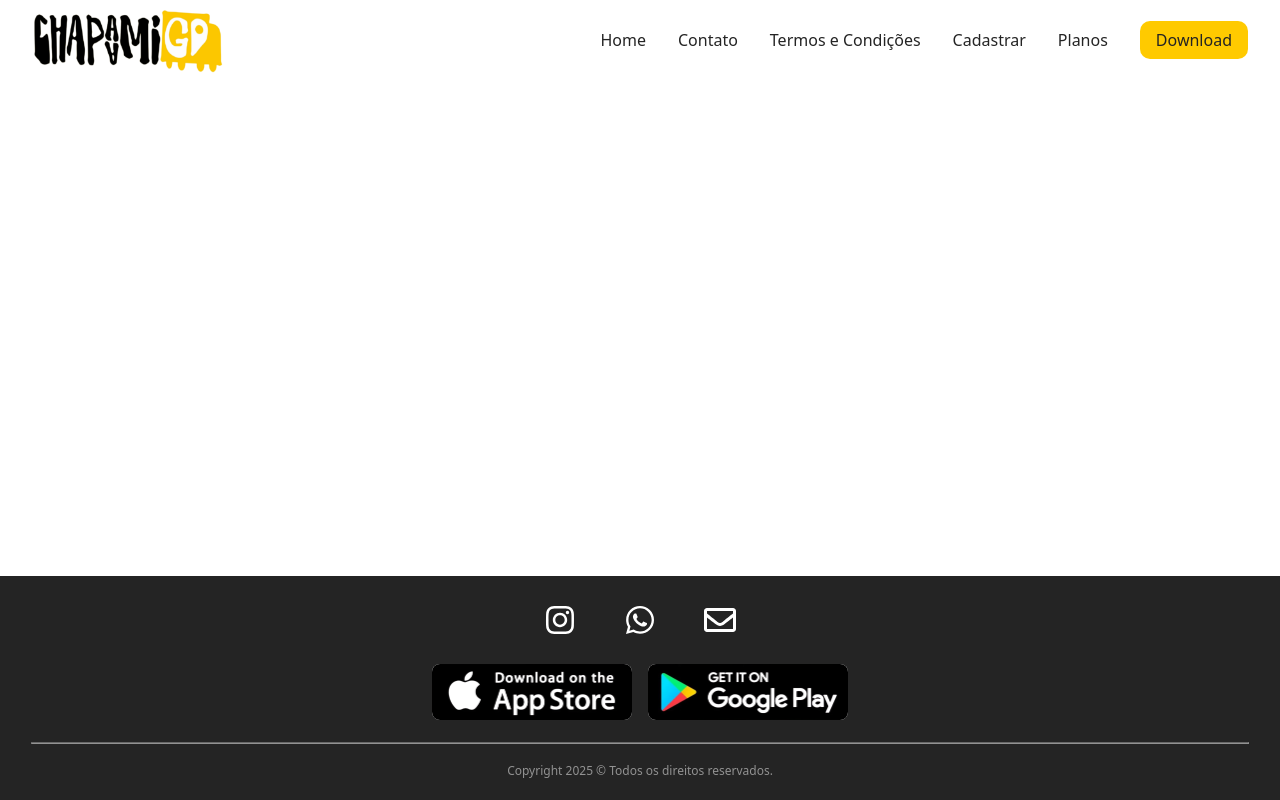
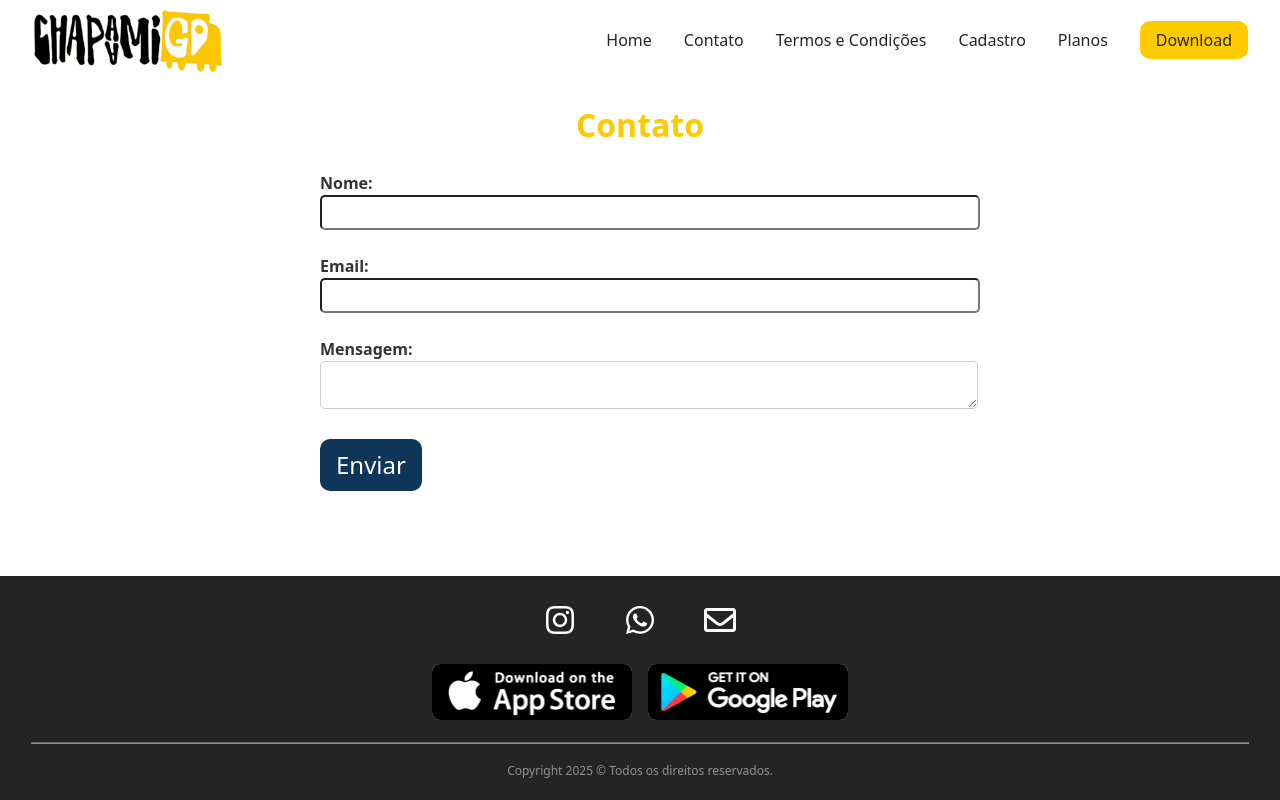
Before and after one commit to kiqBueno/ChapaAmigoWeb, a React (Vite) app: page /contato in a window 1280 px wide. Built offline with nearby package versions, Linux system fonts and the light colour scheme.

Commit message:
Criando pagina contato

```diff
--- a/src/App.tsx
+++ b/src/App.tsx
@@ -9,6 +9,7 @@ import Header from "./components/Header";
 import Footer from "./components/Footer";
 import Home from "./pages/Home";
 import TermosCondicoes from "./pages/TermosCondicoes";
+import Contato from "./pages/Contato";
 
 const ScrollToTop = () => {
   const { pathname } = useLocation();
@@ -28,6 +29,7 @@ function App() {
         <Header />
         <Routes>
           <Route path="/" element={<Home />} />
+          <Route path="/contato" element={<Contato />} />
           <Route path="/termos-condicoes" element={<TermosCondicoes />} />
         </Routes>
         <Footer />
--- a/src/components/Header/index.tsx
+++ b/src/components/Header/index.tsx
@@ -35,9 +35,9 @@ const Header = () => {
                 </Link>
               </li>
               <li>
-                <a href="#FaleConosco" onClick={() => setMenuOpen(false)}>
+                <Link to="/contato" onClick={() => setMenuOpen(false)}>
                   Contato
-                </a>
+                </Link>
               </li>
               <li>
                 <Link to="/termos-condicoes" onClick={() => setMenuOpen(false)}>
@@ -46,7 +46,7 @@ const Header = () => {
               </li>
               <li>
                 <a href="#Cadastrar" onClick={() => setMenuOpen(false)}>
-                  Cadastrar
+                  Cadastro
                 </a>
               </li>
               <li>
--- /dev/null
+++ b/src/pages/Contato/Contato.css
@@ -0,0 +1,53 @@
+#contatoContainer {
+  /* padding: 0; */
+  margin: 0 auto;
+  color: #333;
+  margin-top: 5rem;
+  width: 50%;
+}
+
+#contatoContainer h1 {
+  text-align: center;
+  color: #ffca00;
+}
+
+.formGroup {
+  margin-bottom: 1.5rem;
+}
+
+.formGroup label {
+  /* display: block; */
+  margin-bottom: 0.5rem;
+  font-weight: bold;
+}
+
+.formGroup input,
+.formGroup textarea {
+  width: 100%;
+  padding: 0.5rem;
+  border-radius: 5px;
+}
+
+.formGroup textarea {
+  resize: vertical;
+  border: 1px solid #ccc;
+}
+
+.submitBtn {
+  cursor: pointer;
+  background-color: #0f3558;
+  color: white;
+  border-radius: 10px;
+  border: none;
+  padding: 0.5rem 1rem;
+  font-family: inherit;
+  font-weight: 500;
+  line-height: 1.5;
+  font-size: 1.5rem;
+  transition: background-color 0.2s, color 0.2s;
+}
+
+.submitBtn:hover {
+  background-color: #ffca00;
+  color: #242424;
+}
--- /dev/null
+++ b/src/pages/Contato/index.tsx
@@ -0,0 +1,68 @@
+import React, { useState } from "react";
+import "./Contato.css";
+
+const Contato = () => {
+  const [formData, setFormData] = useState({
+    name: "",
+    email: "",
+    message: "",
+  });
+
+  const handleChange = (
+    e: React.ChangeEvent<HTMLInputElement | HTMLTextAreaElement>
+  ) => {
+    const { name, value } = e.target;
+    setFormData({ ...formData, [name]: value });
+  };
+
+  const handleSubmit = (e: React.FormEvent) => {
+    e.preventDefault();
+    // Handle form submission logic here
+    console.log("Form submitted:", formData);
+  };
+
+  return (
+    <div id="contatoContainer">
+      <h1>Contato</h1>
+      <form onSubmit={handleSubmit}>
+        <div className="formGroup">
+          <label htmlFor="name">Nome:</label>
+          <input
+            type="text"
+            id="name"
+            name="name"
+            value={formData.name}
+            onChange={handleChange}
+            required
+          />
+        </div>
+        <div className="formGroup">
+          <label htmlFor="email">Email:</label>
+          <input
+            type="email"
+            id="email"
+            name="email"
+            value={formData.email}
+            onChange={handleChange}
+            required
+          />
+        </div>
+        <div className="formGroup">
+          <label htmlFor="message">Mensagem:</label>
+          <textarea
+            id="message"
+            name="message"
+            value={formData.message}
+            onChange={handleChange}
+            required
+          />
+        </div>
+        <button type="submit" className="submitBtn">
+          Enviar
+        </button>
+      </form>
+    </div>
+  );
+};
+
+export default Contato;
--- a/src/pages/Home/Home.css
+++ b/src/pages/Home/Home.css
@@ -41,6 +41,6 @@
   }
 
   .cardsContainer {
-    padding: 1rem;
+    padding: 0.5rem;
   }
 }
--- a/src/pages/Home/index.tsx
+++ b/src/pages/Home/index.tsx
@@ -19,6 +19,7 @@ const Home = () => {
           </h4>
         </div>
         <Cards />
+        <div className="videoContainer"></div>
       </main>
     </div>
   );
```
